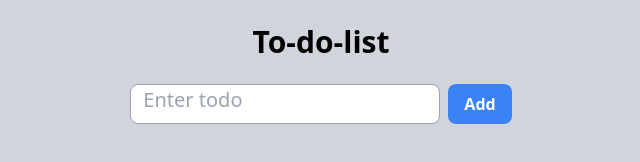
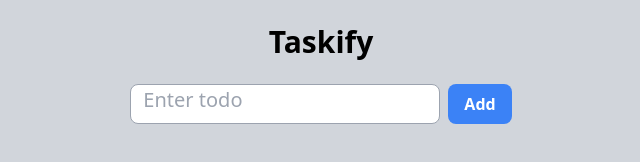
Before and after one commit to aliya9686/Html-css-js-projects, a plain HTML site: page day-01-todo-list/index.html in a window 1280 px wide. Shown: the full height of the page, 319-959 px from the left. Drawn offline with nearby package versions, Linux system fonts and the light colour scheme.

Commit message:
Added Title

```diff
--- a/day-01-todo-list/index.html
+++ b/day-01-todo-list/index.html
@@ -9,7 +9,7 @@
 
 <body class="bg-gray-300 min-h-screen flex flex-col items-center">
 
-    <h1 class="text-3xl text-center mt-6 font-bold">To-do-list</h1>
+    <h1 class="text-3xl text-center mt-6 font-bold">Taskify</h1>
 
     <!-- Input section -->
     <div class="container flex justify-center pt-6">
```
